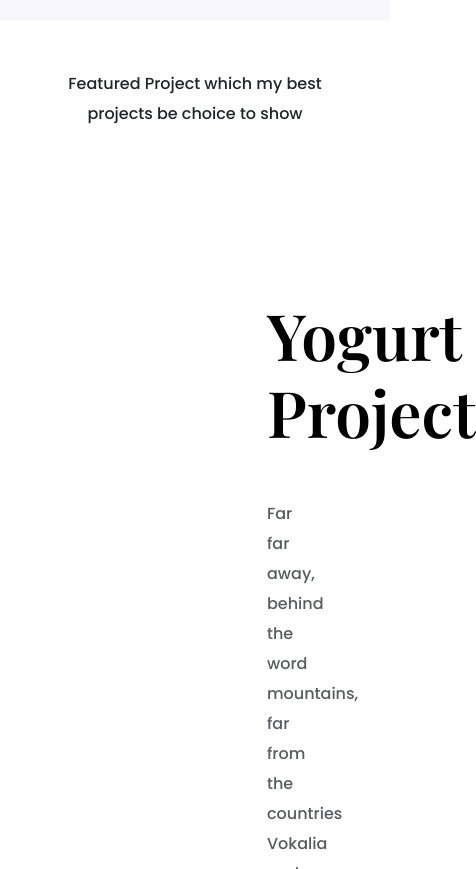
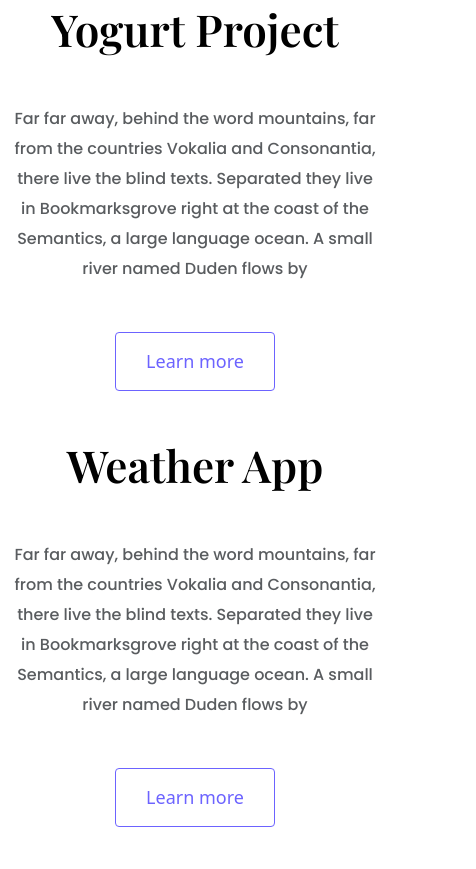
Before and after one commit to vness-kraemer/responsive-portfolio, a plain HTML site: page index.html in a window 390 px wide. Shown: the part 770-1639 px from the top of the page, 476 px wide, since content can reach past the window. Drawn offline with nearby package versions, Linux system fonts and the light colour scheme.

Commit message:
Added homepage content design

```diff
--- a/index.html
+++ b/index.html
@@ -46,16 +46,57 @@
     </p>
     <!-- project section  -->
     <div class="container">
-      <!-- start of the row  -->
-      <div class="row">
+      <!-- start of the row yogurt -->
+      <div class="row mb-5">
         <!-- start of the first col  -->
-        <div class="col-6">
+        <div class="col d-none d-lg-block">
           <img src="./images/yogurt.png" class="img-fluid" alt="" />
         </div>
         <!-- start of the second col  -->
-        <div class="col-6">
+        <div class="col">
           <div class="project-description">
             <h2 class="mb-5">Yogurt Project</h2>
+            <p class="mb-5 text-muted">
+              Far far away, behind the word mountains, far from the countries
+              Vokalia and Consonantia, there live the blind texts. Separated
+              they live in Bookmarksgrove right at the coast of the Semantics, a
+              large language ocean. A small river named Duden flows by
+            </p>
+            <a href="#" class="btn btn-branding-outline"> Learn more</a>
+          </div>
+        </div>
+      </div>
+      <!-- start of the row weather app -->
+      <div class="row mb-5">
+        <!-- start of the first col  -->
+        <div class="col">
+          <div class="project-description">
+            <h2 class="mb-5">Weather App</h2>
+            <p class="mb-5 text-muted">
+              Far far away, behind the word mountains, far from the countries
+              Vokalia and Consonantia, there live the blind texts. Separated
+              they live in Bookmarksgrove right at the coast of the Semantics, a
+              large language ocean. A small river named Duden flows by
+            </p>
+            <a href="#" class="btn btn-branding-outline"> Learn more</a>
+          </div>
+        </div>
+        <!-- start of the second col  -->
+
+        <div class="col d-none d-lg-block">
+          <img src="./images/weather-app.png" class="img-fluid" alt="" />
+        </div>
+      </div>
+      <!-- start of the row dictionary -->
+      <div class="row mb-5">
+        <!-- start of the first col  -->
+        <div class="col d-none d-lg-block">
+          <img src="./images/dictionary.png" class="img-fluid" alt="" />
+        </div>
+        <!-- start of the second col  -->
+        <div class="col">
+          <div class="project-description">
+            <h2 class="mb-5">Dictionary App</h2>
             <p class="mb-5 text-muted">
               Far far away, behind the word mountains, far from the countries
               Vokalia and Consonantia, there live the blind texts. Separated
--- a/src/style.css
+++ b/src/style.css
@@ -18,6 +18,7 @@ h6 {
 
 h1 {
   font-size: 96px;
+  line-height: 1.5;
 }
 
 h2 {
@@ -48,7 +49,7 @@ p {
 .hero h2 {
   font-family: "Poppins", sans-serif;
   font-weight: normal;
-  line-height: 2;
+  line-height: 1.5;
   font-size: 24px;
 }
 
@@ -73,3 +74,21 @@ p {
 .project-description {
   padding: 120px 60px;
 }
+
+@media (max-width: 960px) {
+  h1 {
+    font-size: 60px;
+    line-height: 2;
+  }
+   h2 {
+    font-size: 44px;
+  }
+
+  .hero {
+    padding: 80px 20px;
+  }
+  .project-description {
+    padding: 0;
+    text-align: center;
+  }
+}
```
